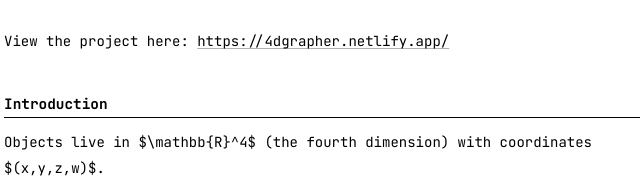
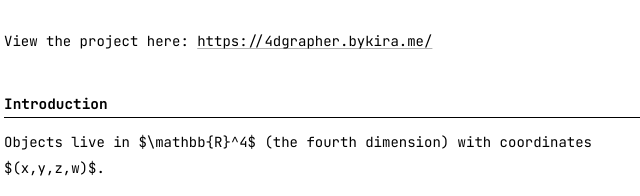
Before and after one commit to kpwdv0/blog, an Astro site: page /posts/4dgrapher in a window 1280 px wide. Shown: the part 165-361 px from the top of the page, 318-958 px from the left. Built offline with nearby package versions, Linux system fonts and the light colour scheme; Astro itself is replaced by a stand-in of ours.

Commit message:
point 4dgrapher post at 4dgrapher.bykira.me
Co-Authored-By: Claude Opus 5.5 <noreply@anthropic.com>

```diff
--- a/src/content/posts/4dgrapher.md
+++ b/src/content/posts/4dgrapher.md
@@ -6,7 +6,7 @@ readTime: 15
 description: "building an interactive 4D grapher"
 thumbnail: /images/4dgrapher/thumbnail.png
 ---
-View the project here: https://4dgrapher.netlify.app/
+View the project here: https://4dgrapher.bykira.me/
 
 ## Introduction
 Objects live in $\mathbb{R}^4$ (the fourth dimension) with coordinates $(x,y,z,w)$.
```
